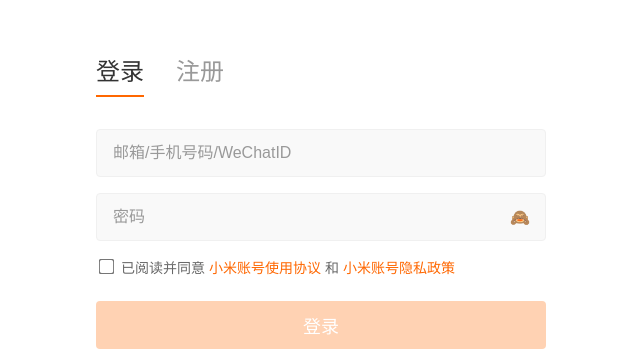
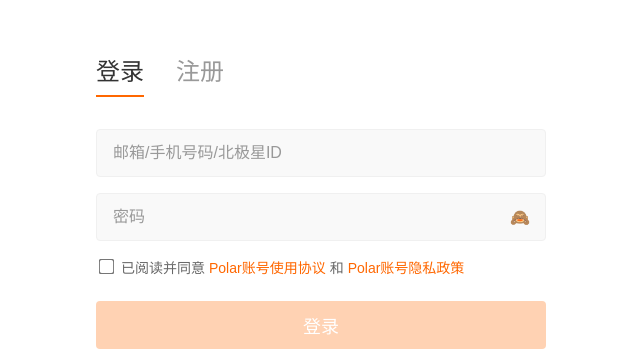
Before and after one commit to Tony-LJ/polair-demo, a Vue app: page /login in a window 1280 px wide. Shown: the part 164-515 px from the top of the page, without its empty margins (319-959 px from the left). Built offline with nearby package versions, Linux system fonts and the light colour scheme.

Commit message:
feat:登录页面

```diff
--- a/src/views/login/Login.vue
+++ b/src/views/login/Login.vue
@@ -1,5 +1,5 @@
 <!--
-@descr: 用户登录页（适配小米账号样式）
+@descr: 用户登录页
 @author: Tony
 @date: 2025-12-07
 -->
@@ -28,7 +28,7 @@ const thirdPartyLoading = ref('') // 存储当前加载的第三方类型：alip
 // 表单验证
 const validateAccountForm = (): boolean => {
   if (!accountForm.value.username.trim()) {
-    alert('请输入邮箱/手机号码/小米ID')
+    alert('请输入邮箱/手机号码/北极星ID')
     return false
   }
   if (!accountForm.value.password.trim()) {
@@ -36,7 +36,7 @@ const validateAccountForm = (): boolean => {
     return false
   }
   if (!accountForm.value.agree) {
-    alert('请阅读并同意小米账号使用协议和隐私政策')
+    alert('请阅读并同意Polar账号使用协议和隐私政策')
     return false
   }
   return true
@@ -115,7 +115,7 @@ onMounted(() => {
         <input
             v-model="accountForm.username"
             type="text"
-            placeholder="邮箱/手机号码/WeChatID"
+            placeholder="邮箱/手机号码/北极星ID"
             class="form-input"
             :disabled="loading"
         />
@@ -148,9 +148,9 @@ onMounted(() => {
             id="agree"
         />
         <label for="agree">已阅读并同意</label>
-        <a href="#" class="link">小米账号使用协议</a>
+        <a href="#" class="link">Polar账号使用协议</a>
         <span>和</span>
-        <a href="#" class="link">小米账号隐私政策</a>
+        <a href="#" class="link">Polar账号隐私政策</a>
       </div>
 
       <!-- 登录按钮 -->
```
